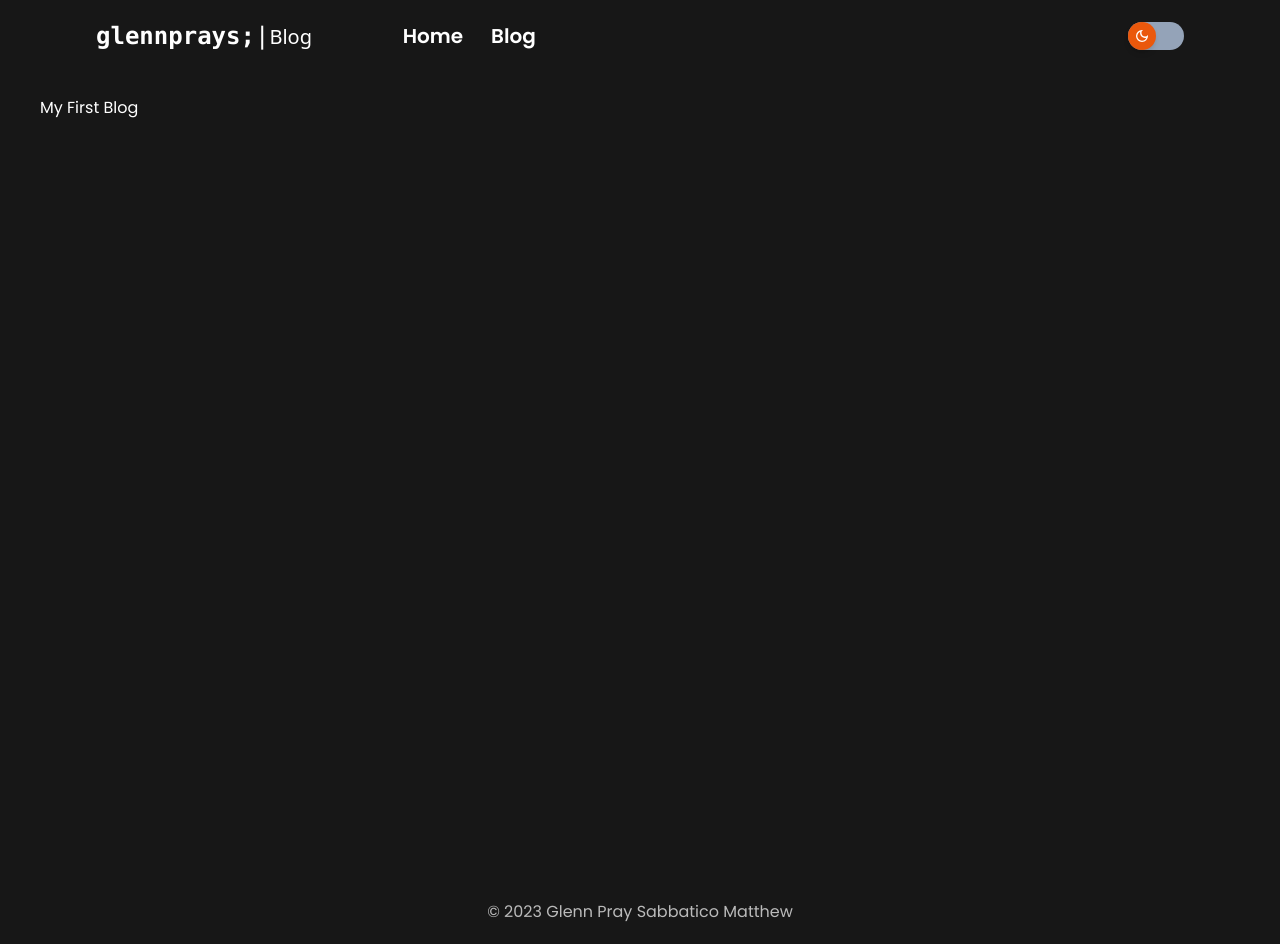
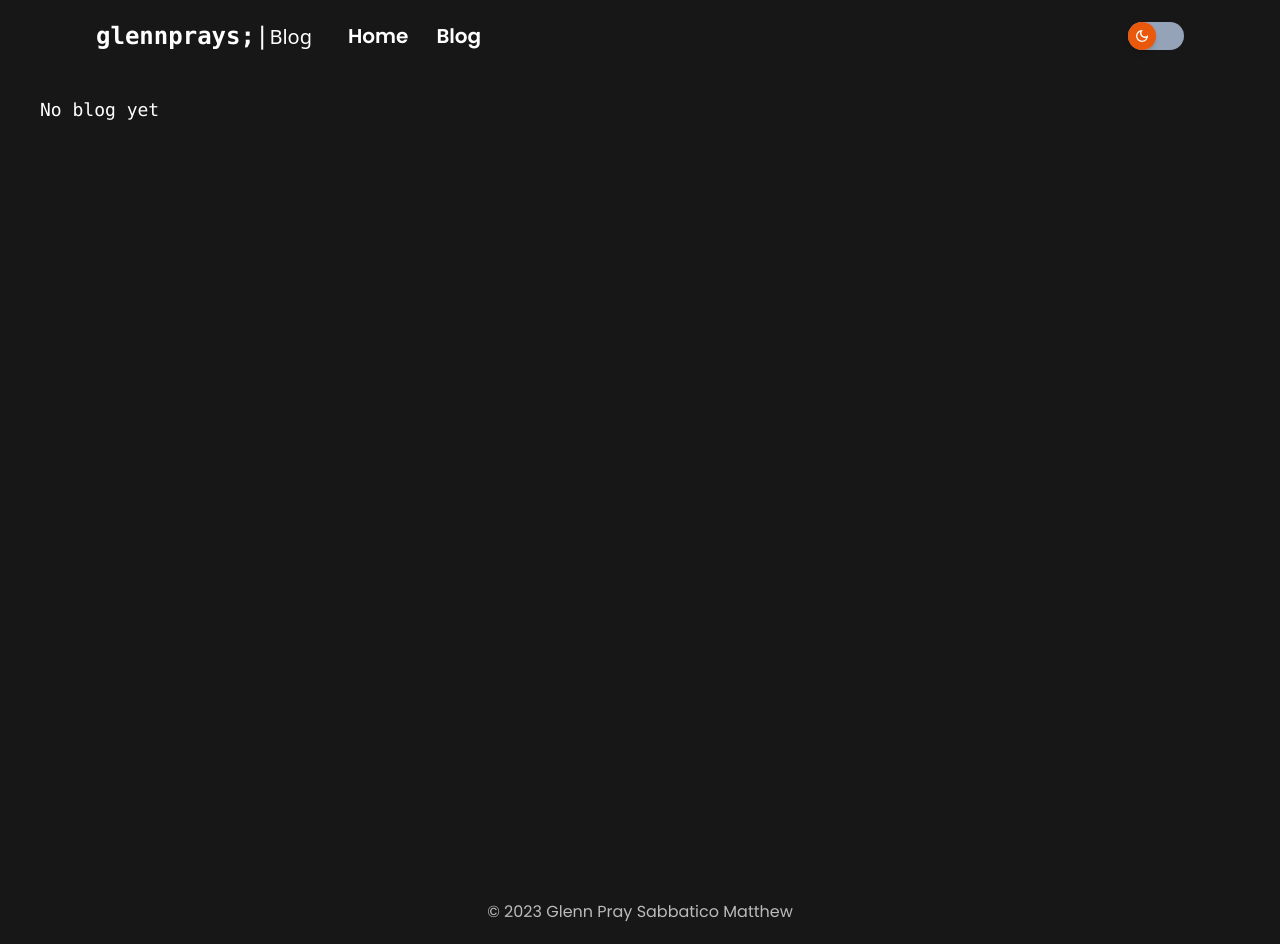
Before and after one commit to michaelsetiawann/michael.github.io, a Next.js app: page /blog in a window 1280 px wide. Built offline with nearby package versions, Linux system fonts and the light colour scheme.

Commit message:
feature: blog page unfinish

```diff
--- a/src/app/(blogs)/blog/[slug]/page.tsx
+++ b/src/app/(blogs)/blog/[slug]/page.tsx
@@ -34,7 +34,7 @@ export default function Page({ params }: any) {
     const props = getPost(params);
 
     return (
-        <article className="prose prose-sm md:prose-base lg:prose-lg prose-slate prose-i !prose-invert">
+        <article className="prose prose-sm md:prose-base lg:prose-lg prose-slate prose-i dark:prose-invert mx-auto">
             <h1>{props.fontMatter.title}</h1>
             <MDXRemote source={props.content} />
         </article>
--- a/src/app/(blogs)/blog/page.tsx
+++ b/src/app/(blogs)/blog/page.tsx
@@ -24,14 +24,15 @@ export default function Page() {
     });
 
     return (
-        <div>
-            <div>
+        <div className="w-full">
+            {/* <div>
                 {blogs.map((blog) => (
                     <Link href={"/blog/" + blog.slug} passHref key={blog.slug}>
                         <div>{blog.meta.title}</div>
                     </Link>
                 ))}
-            </div>
+            </div> */}
+            <span className="font-mono text-lg w-full">No blog yet</span>
         </div>
     );
 }
--- a/src/components/header/NavigationBlog.tsx
+++ b/src/components/header/NavigationBlog.tsx
@@ -47,6 +47,7 @@ export const NavigationBlog = () => {
                 (isOnTop || isHamburgerOpen ? "opacity-100" : "opacity-90")
             }
         >
+            <div className="flex gap-9 bg-neutral-200 dark:bg-neutral-900">
                 <Link
                     id="logo"
                     href="/blog"
@@ -78,6 +79,7 @@ export const NavigationBlog = () => {
                         </Link>
                     ))}
                 </div>
+            </div>
             <ThemeSwicher />
             <Hamburger
                 isOpen={isHamburgerOpen}
--- a/src/constans/navigation.ts
+++ b/src/constans/navigation.ts
@@ -35,6 +35,6 @@ export const navItemsBlog : NavItem[] = [
     },
     {
         name: "Blog",
-        href: "/"
+        href: "/blog"
     }
 ]
```
Lines whose indentation alone changed are shown as unchanged.
